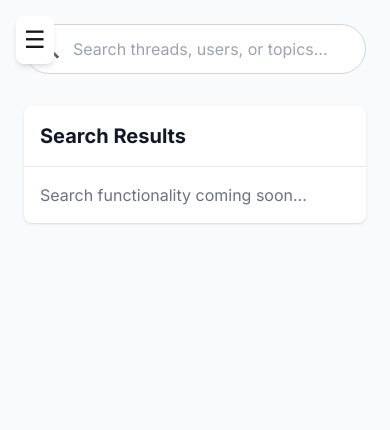
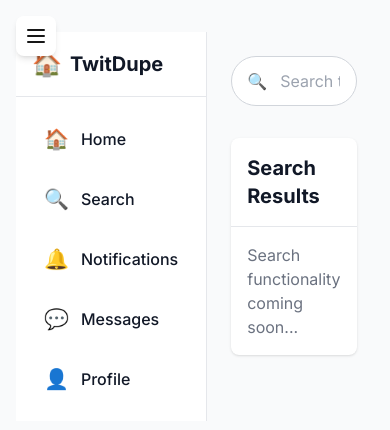
Before and after one commit to nolen22/twitdupe, a Next.js app: page /search in a window 390 px wide. Shown: the top 430 px of the page. Built offline with nearby package versions, Linux system fonts and the light colour scheme.

Commit message:
feat: add responsive layout with improved sidebar

```diff
--- /dev/null
+++ b/src/app/components/Layout.tsx
@@ -0,0 +1,72 @@
+'use client';
+
+import { useState, useEffect } from 'react';
+import Sidebar from './Sidebar';
+import { motion, AnimatePresence } from 'framer-motion';
+import { fadeIn } from '../utils/animations';
+
+interface LayoutProps {
+  children: React.ReactNode;
+}
+
+export default function Layout({ children }: LayoutProps) {
+  const [isMobileMenuOpen, setIsMobileMenuOpen] = useState(false);
+
+  // Close mobile menu on route change
+  useEffect(() => {
+    setIsMobileMenuOpen(false);
+  }, [window.location.pathname]);
+
+  return (
+    <div className="min-h-screen bg-gray-50">
+      {/* Mobile menu button */}
+      <button
+        onClick={() => setIsMobileMenuOpen(!isMobileMenuOpen)}
+        className="lg:hidden fixed top-4 left-4 z-50 p-2 rounded-lg bg-white shadow-md hover:bg-gray-50 transition-colors"
+        aria-label="Toggle menu"
+      >
+        <svg className="h-6 w-6" fill="none" viewBox="0 0 24 24" stroke="currentColor">
+          <path strokeLinecap="round" strokeLinejoin="round" strokeWidth={2} d="M4 6h16M4 12h16M4 18h16" />
+        </svg>
+      </button>
+
+      {/* Sidebar */}
+      <AnimatePresence>
+        {isMobileMenuOpen && (
+          <motion.div
+            initial={{ opacity: 0 }}
+            animate={{ opacity: 1 }}
+            exit={{ opacity: 0 }}
+            className="fixed inset-0 bg-black bg-opacity-50 z-40 lg:hidden"
+            onClick={() => setIsMobileMenuOpen(false)}
+          />
+        )}
+      </AnimatePresence>
+
+      <div className="flex">
+        {/* Sidebar */}
+        <motion.div
+          initial={{ x: -300 }}
+          animate={{ x: isMobileMenuOpen ? 0 : -300 }}
+          transition={{ type: 'spring', stiffness: 300, damping: 30 }}
+          className={`fixed lg:static inset-y-0 left-0 z-40 w-64 transform transition-transform duration-300 ease-in-out`}
+        >
+          <Sidebar onClose={() => setIsMobileMenuOpen(false)} />
+        </motion.div>
+
+        {/* Main content */}
+        <motion.main
+          initial="initial"
+          animate="animate"
+          exit="exit"
+          variants={fadeIn}
+          className="flex-1 min-h-screen"
+        >
+          <div className="max-w-2xl mx-auto px-4 py-8">
+            {children}
+          </div>
+        </motion.main>
+      </div>
+    </div>
+  );
+}
--- a/src/app/components/Sidebar.tsx
+++ b/src/app/components/Sidebar.tsx
@@ -7,13 +7,15 @@ import Link from 'next/link';
 import { motion } from 'framer-motion';
 import { buttonHover, buttonTap } from '../utils/animations';
 
-export default function Sidebar() {
+interface SidebarProps {
+  onClose: () => void;
+}
+
+export default function Sidebar({ onClose }: SidebarProps) {
   const { user, logout } = useUser();
   const [emojis, setEmojis] = useState(getDeviceEmojis());
-  const [isMobileMenuOpen, setIsMobileMenuOpen] = useState(false);
 
   useEffect(() => {
-    // Update emojis when the component mounts
     setEmojis(getDeviceEmojis());
   }, []);
 
@@ -26,68 +28,56 @@ export default function Sidebar() {
   ];
 
   return (
-    <>
-      {/* Mobile menu button */}
-      <button
-        onClick={() => setIsMobileMenuOpen(!isMobileMenuOpen)}
-        className="lg:hidden fixed top-4 left-4 z-50 p-2 rounded-lg bg-white shadow-md"
-        aria-label="Toggle menu"
-      >
-        <span className="text-2xl">{emojis.menu}</span>
-      </button>
-
-      {/* Sidebar */}
-      <motion.div
-        initial={{ x: -300 }}
-        animate={{ x: isMobileMenuOpen ? 0 : -300 }}
-        transition={{ type: 'spring', stiffness: 300, damping: 30 }}
-        className={`fixed lg:static inset-y-0 left-0 z-40 w-64 bg-white border-r border-gray-200 p-4 transform transition-transform duration-300 ease-in-out`}
-      >
+    <div className="h-full bg-white border-r border-gray-200">
       <div className="flex flex-col h-full">
-          <div className="flex items-center space-x-2 mb-8">
+        <div className="flex items-center space-x-2 p-4 border-b border-gray-200">
           <span className="text-2xl" role="img" aria-label="Home">{emojis.home}</span>
           <h1 className="text-xl font-bold text-gray-900">TwitDupe</h1>
         </div>
 
-          <nav className="flex-1" role="navigation" aria-label="Main navigation">
+        <nav className="flex-1 p-4" role="navigation" aria-label="Main navigation">
           <ul className="space-y-2">
             {navItems.map((item) => (
               <li key={item.href}>
                 <Link
                   href={item.href}
-                    className="flex items-center space-x-2 p-2 hover:bg-gray-100 rounded-lg transition-colors duration-200"
-                    onClick={() => setIsMobileMenuOpen(false)}
+                  className="flex items-center space-x-3 p-3 hover:bg-gray-100 rounded-lg transition-colors duration-200"
+                  onClick={onClose}
                 >
-                    <span role="img" aria-label={item.label}>{item.emoji}</span>
-                    <span>{item.label}</span>
+                  <span role="img" aria-label={item.label} className="text-xl">{item.emoji}</span>
+                  <span className="font-medium text-gray-900">{item.label}</span>
                 </Link>
               </li>
             ))}
           </ul>
         </nav>
 
-          <div className="mt-auto">
+        {user && (
+          <div className="p-4 border-t border-gray-200">
+            <div className="flex items-center space-x-3 mb-4">
+              <img
+                src={user.avatar}
+                alt={`${user.name}'s avatar`}
+                className="h-10 w-10 rounded-full"
+              />
+              <div className="flex-1 min-w-0">
+                <p className="font-bold text-sm text-gray-900 truncate">{user.name}</p>
+                <p className="text-xs text-gray-500">@{user.name.toLowerCase().replace(/\s+/g, '')}</p>
+              </div>
+            </div>
             <motion.button
               whileHover={buttonHover}
               whileTap={buttonTap}
               onClick={logout}
-              className="flex items-center space-x-2 p-2 hover:bg-gray-100 rounded-lg w-full transition-colors duration-200"
+              className="flex items-center space-x-3 p-3 hover:bg-gray-100 rounded-lg w-full transition-colors duration-200"
               aria-label="Logout"
             >
-              <span role="img" aria-label="Logout">{emojis.logout}</span>
-              <span>Logout</span>
+              <span role="img" aria-label="Logout" className="text-xl">{emojis.logout}</span>
+              <span className="font-medium text-gray-900">Logout</span>
             </motion.button>
           </div>
+        )}
       </div>
-      </motion.div>
-
-      {/* Overlay for mobile */}
-      {isMobileMenuOpen && (
-        <div
-          className="fixed inset-0 bg-black bg-opacity-50 z-30 lg:hidden"
-          onClick={() => setIsMobileMenuOpen(false)}
-        />
-      )}
-    </>
+    </div>
   );
 }
--- a/src/app/layout.tsx
+++ b/src/app/layout.tsx
@@ -2,6 +2,7 @@ import type { Metadata } from 'next';
 import { Inter } from 'next/font/google';
 import './globals.css';
 import { UserProvider } from './context/UserContext';
+import Layout from './components/Layout';
 
 const inter = Inter({ subsets: ['latin'] });
 
@@ -21,9 +22,7 @@ export default function RootLayout({
     <html lang="en" className="h-full">
       <body className={`${inter.className} h-full antialiased`}>
         <UserProvider>
-          <div className="min-h-full bg-gray-50">
-            {children}
-          </div>
+          <Layout>{children}</Layout>
         </UserProvider>
       </body>
     </html>
```
Lines whose indentation alone changed are shown as unchanged.
